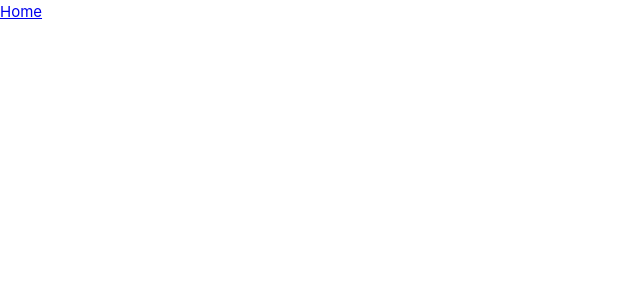
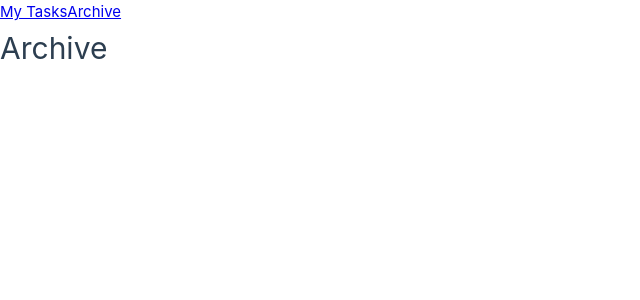
Before and after one commit to jpfuhl/vue-todo-list, a Vue app: page /archive in a window 1280 px wide. Before the commit this address had no page. Shown: the top 300 px of the page, without its empty margins (0-640 px from the left). Built offline with nearby package versions, Linux system fonts and the light colour scheme.

Commit message:
fix basic routing

```diff
--- a/src/App.vue
+++ b/src/App.vue
@@ -1,15 +1,13 @@
 <script setup lang="ts">
-import { RouterLink, RouterView } from "vue-router";
+import { RouterView } from "vue-router";
+import Navbar from "./components/Navbar.vue";
 </script>
 
 <template>
-  <header>
-    <nav>
-      <RouterLink to="/">Home</RouterLink>
-    </nav>
-  </header>
-
-  <RouterView />
+  <Navbar />
+  <main>
+    <RouterView />
+  </main>
 </template>
 
 <style scoped>
--- a/src/components/Navbar.vue
+++ b/src/components/Navbar.vue
@@ -0,0 +1,16 @@
+<script setup lang="ts">
+import { RouterLink } from 'vue-router';
+
+</script>
+
+<template>
+  <header>
+    <nav>
+      <RouterLink to="/">My Tasks</RouterLink>
+      <RouterLink to="/archive">Archive</RouterLink>
+    </nav>
+  </header>
+</template>
+
+<style scoped>
+</style>
--- a/src/router/index.ts
+++ b/src/router/index.ts
@@ -1,22 +1,18 @@
 import { createRouter, createWebHistory } from 'vue-router'
-import HomeView from '../views/HomeView.vue'
 
 const router = createRouter({
   history: createWebHistory(import.meta.env.BASE_URL),
   routes: [
     {
       path: '/',
-      name: 'home',
-      component: HomeView
+      name: 'tasks',
+      component: () => import('../views/TasksView.vue')
     },
-    // {
-    //   path: '/about',
-    //   name: 'about',
-    //   // route level code-splitting
-    //   // this generates a separate chunk (About.[hash].js) for this route
-    //   // which is lazy-loaded when the route is visited.
-    //   component: () => import('../views/AboutView.vue')
-    // }
+    {
+      path: '/archive',
+      name: 'archive',
+      component: () => import('../views/ArchiveView.vue')
+    },
   ]
 })
 
--- /dev/null
+++ b/src/views/ArchiveView.vue
@@ -0,0 +1,5 @@
+<script setup lang="ts"></script>
+
+<template>
+  <h1>Archive</h1>
+</template>
--- a/src/views/HomeView.vue
+++ /dev/null
@@ -1,8 +0,0 @@
-<script setup lang="ts">
-</script>
-
-<template>
-  <main>
-    <h1>Home</h1>
-  </main>
-</template>
--- /dev/null
+++ b/src/views/TasksView.vue
@@ -0,0 +1,5 @@
+<script setup lang="ts"></script>
+
+<template>
+  <h1>MyTasks</h1>
+</template>
```
